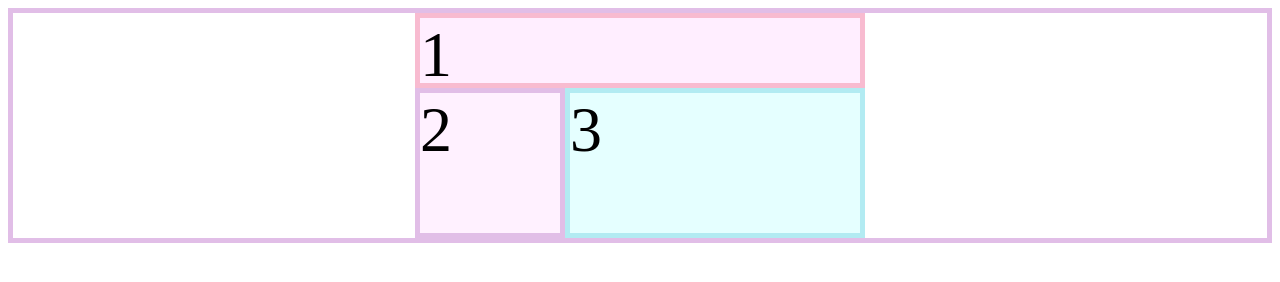
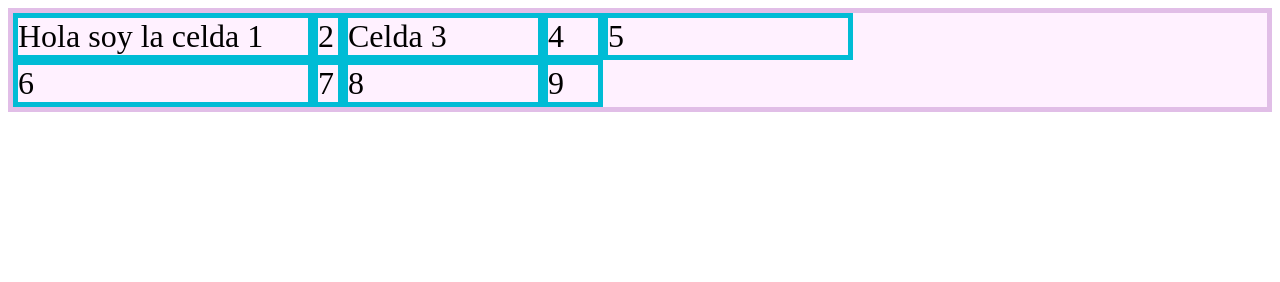
Before and after one commit to Gerardo-Lara-O/Frontend-y-Backend-con-Javascript-para-Desarrollo-Web, a plain HTML site: page 21 - Curso de CSS Grid Básico/index.html in a window 1280 px wide. Drawn offline with Linux system fonts and the light colour scheme.

Commit message:
Funciones especiales

```diff
--- a/21 - Curso de CSS Grid Básico/css/style.css
+++ b/21 - Curso de CSS Grid Básico/css/style.css
@@ -1,35 +1,15 @@
 .contenedor{
     border: 5px solid #e1bee7;
-    background-color: white;
+    background-color: #fff1ff;
     display: grid;
-    grid-template-columns: 150px 150px 150px;
-    grid-template-rows: 75px 75px 75px;
-    place-content: center;
-    grid-template-areas:
-        "header header header"
-        "side main main"
-        "side main main"
-    ;
+    grid-template-columns: minmax(30px, 300px) 30px 200px 60px minmax(60px,250px);
+    /* Antes */
+    grid-template-rows: repeat() 100px 100px 100px;
+    /* Despues */
+    grid-template-rows: repeat(3, auto);
 }
 
 .item{
-    font-size: 4rem;
+    border: 5px solid #00bcd5;
+    font-size: 2rem;
 }
-
-.item-1{
-    border: 5px solid #f8bbd0;
-    background-color: #ffeeff;
-    grid-area: header;
-}
-
-.item-2{
-    border: 5px solid #e1bee7;
-    background-color: #fff1ff;
-    grid-area: side;
-}
-
-.item-3{
-    border: 5px solid #b2ebf2;
-    background-color: #e5ffff;
-    grid-area: main;
-}
--- a/21 - Curso de CSS Grid Básico/index.html
+++ b/21 - Curso de CSS Grid Básico/index.html
@@ -4,18 +4,20 @@
     <meta charset="UTF-8">
     <meta name="viewport" content="width=device-width, initial-scale=1.0">
     <link rel="stylesheet" href="./css/style.css">
-    <title>Ejercicio 1</title>
+    <title>Funciones especiales</title>
 </head>
 <body>
-    <main>
-        <div class="contenedor">
-            <div class="item item-1">1<span></span></div>
-            <div class="item item-2">2<span></span></div>
-            <div class="item item-3">3<span></span></div>
-
-        </div>
-
-    </main>
+    <div class="contenedor">
+        <div class="item item-1">Hola soy la celda 1</div>
+        <div class="item item-2">2</div>
+        <div class="item item-3">Celda 3</div>
+        <div class="item item-4">4</div>
+        <div class="item item-5">5</div>
+        <div class="item item-6">6</div>
+        <div class="item item-7">7</div>
+        <div class="item item-8">8</div>
+        <div class="item item-9">9</div>
+    </div>
 
 </body>
 </html>
```
